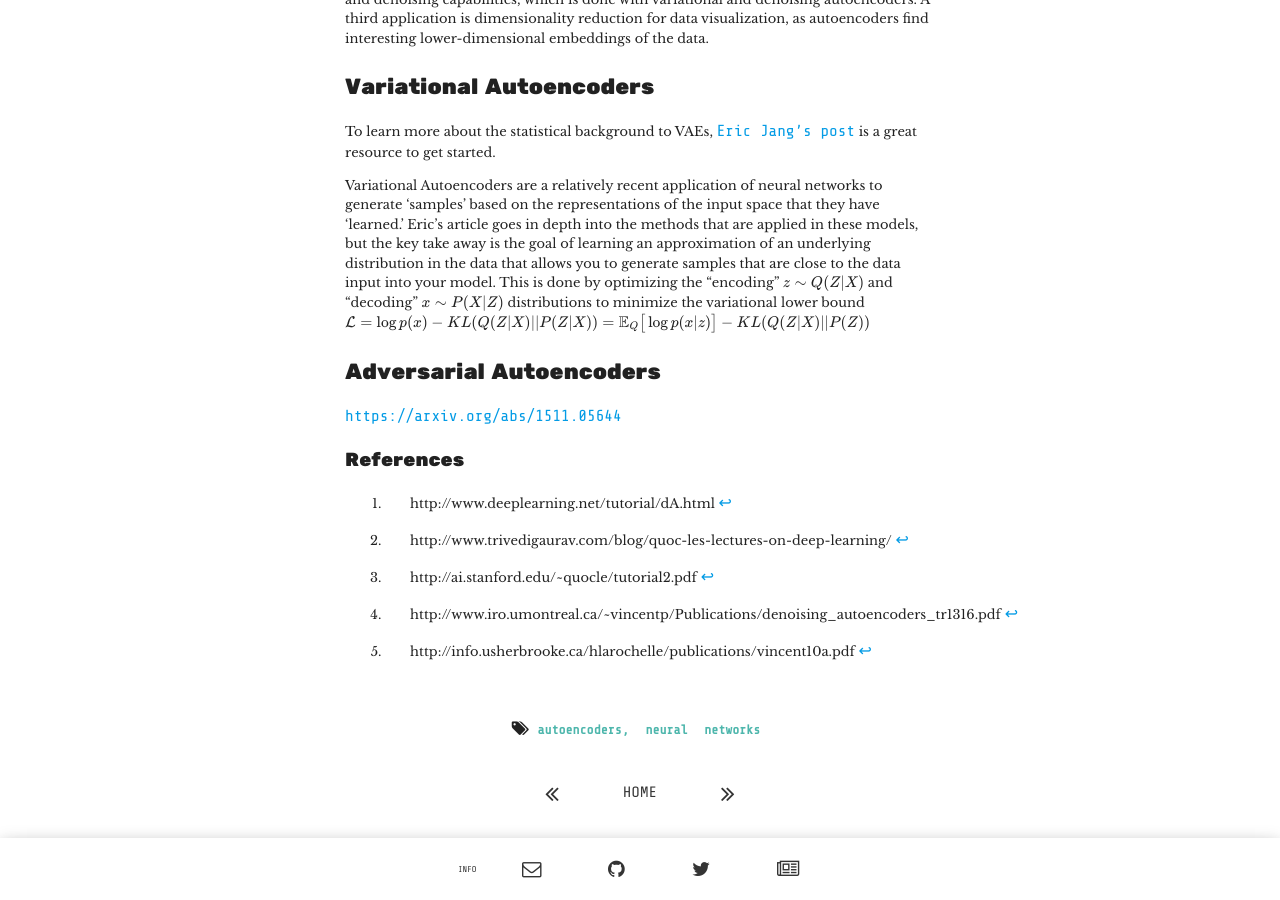
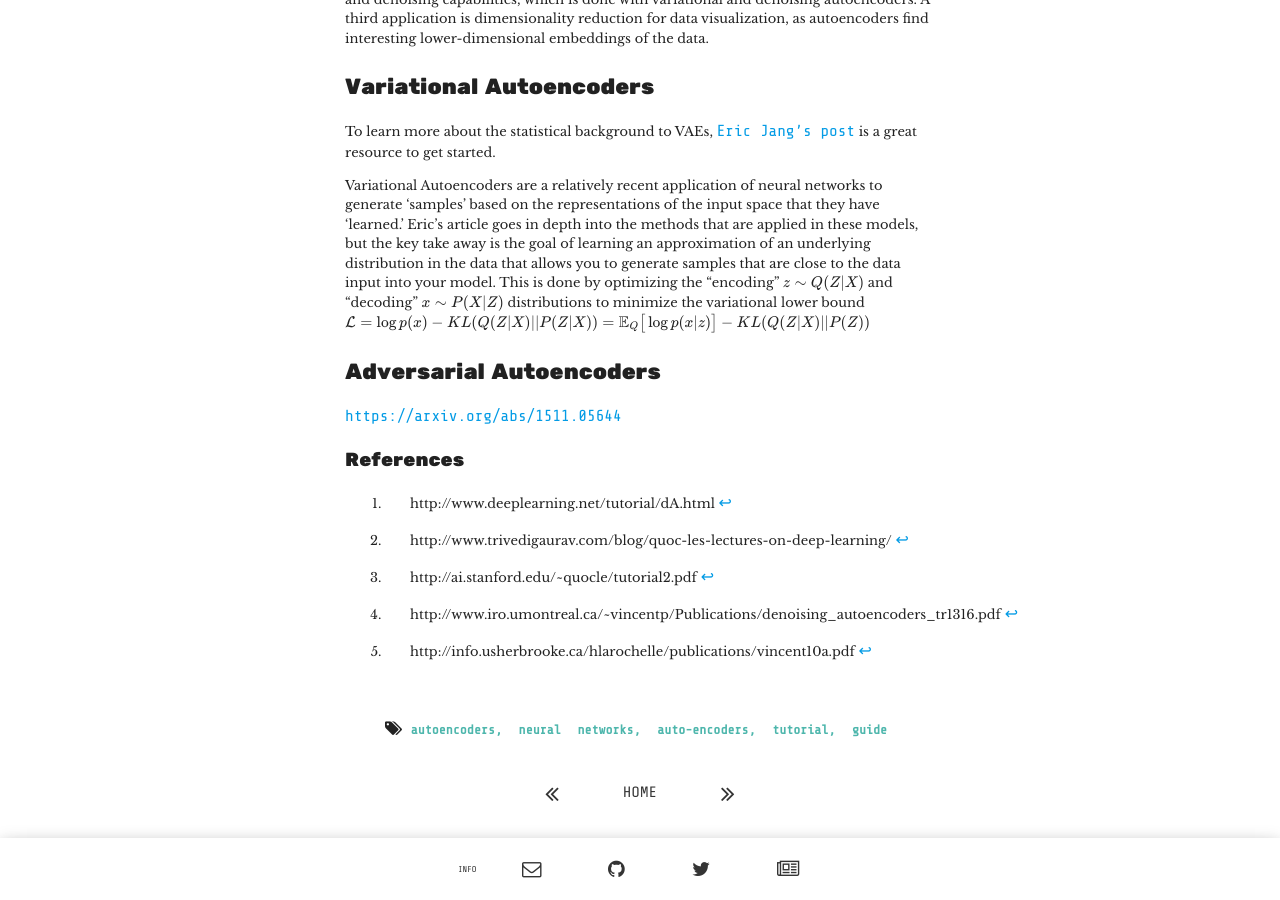
Before and after one commit to YaleDataScience/yaledatascience.github.io, a Jekyll site: the page built from _posts/2016-10-29-autoencoders.md, in a window 1280 px wide and 900 px high, scrolled down 3435 px. Built offline with Jekyll 4.4.1, drawn with Linux system fonts in a browser that asks for light colours; formulas are drawn with MathJax 3; some of the changed text lies outside the part shown.

Commit message:
Update 2016-10-29-autoencoders.md

```diff
--- a/_posts/2016-10-29-autoencoders.md
+++ b/_posts/2016-10-29-autoencoders.md
@@ -2,12 +2,12 @@
 layout: "post"
 title: "Guide to Autoencoders"
 date: 2016-10-29 19:45:00
-tags: autoencoders, neural networks
+tags: autoencoders, neural networks, auto-encoders, tutorial, guide
 ---
 
 by [Krishnan Srinivasan](http://krishpop.xyz/)
 
-(WIP)
+(A tutorial on autoencoders)
 
 ### Useful Resources
 
```
